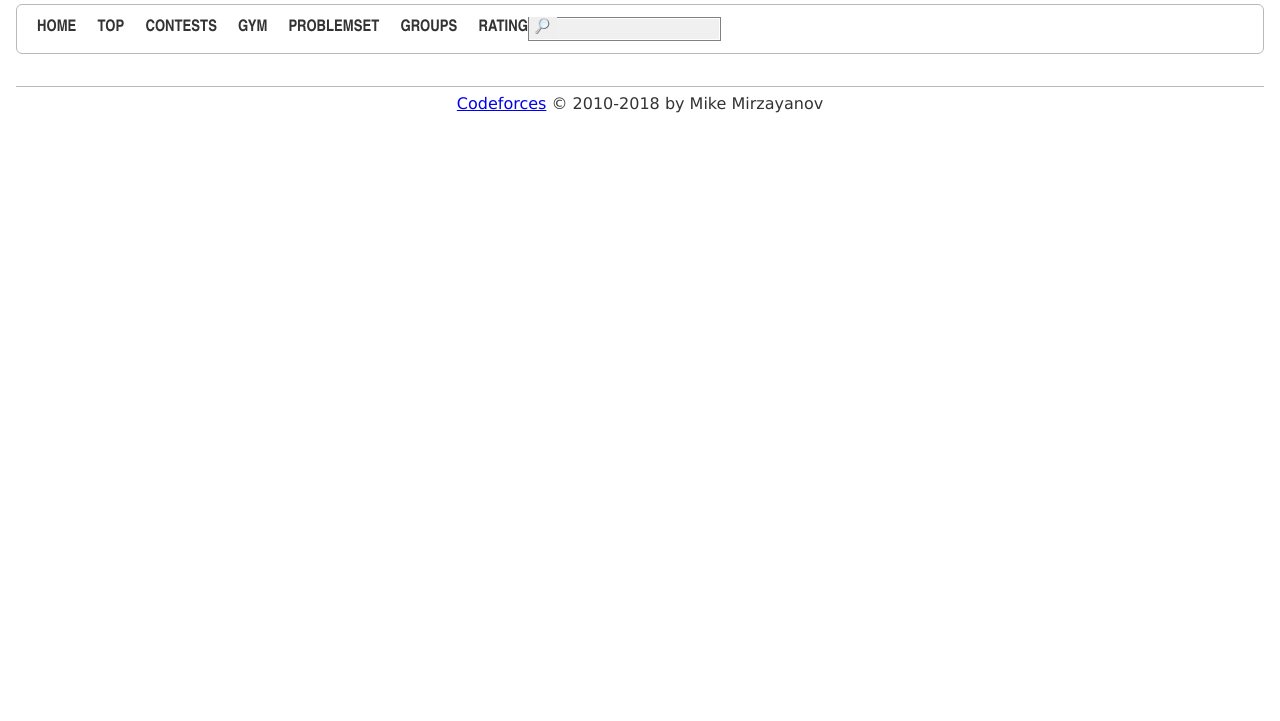
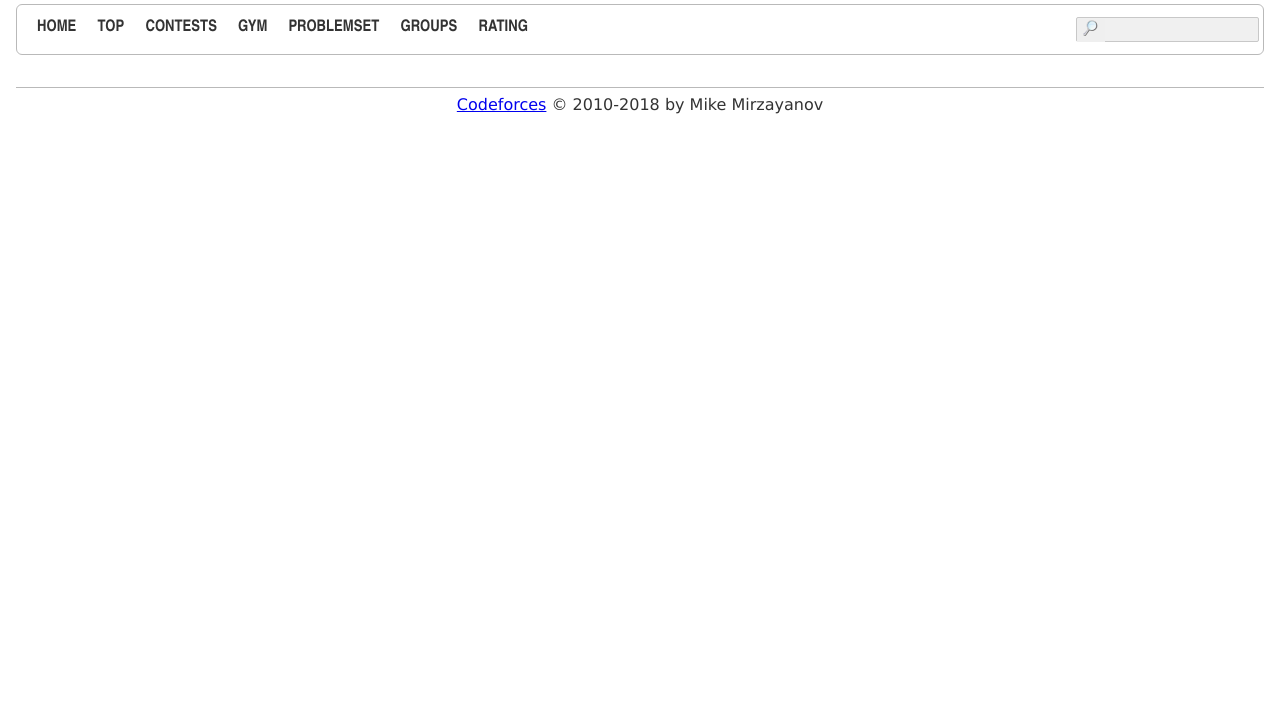
Before and after one commit to MonakhovS/6-try, a plain HTML site: page index.html in a window 1280 px wide. Shown: the part 79-800 px from the top of the page. Drawn offline with Linux system fonts and the light colour scheme.

Commit message:
fix: good search

```diff
--- a/css/style.css
+++ b/css/style.css
@@ -46,6 +46,7 @@ header .enter-or-register-box {
 header nav {
     display: flex;
     flex-direction: row;
+    justify-content: space-between;
     border: 1px solid var(--border-color);
     border-radius: var(--border-radius);
     padding: 0.75rem 0.25rem;
@@ -70,41 +71,47 @@ header nav ul li a {
     text-transform: uppercase;
 }
 
-header nav form {
-    align-items: end;
-}
-
 .search {
     padding-left: 20px;
-    width: 170px;
-    height: 20px;
+    padding-bottom: 4px;
+    width: 160px;
+    height: 18px;
+    border-radius: 2px;
+    background-color: #f0f0f0;
 }
 
 form {
-    display: flex;
-    flex-direction: row;
-    border: 1px solid grey;
+    border: 1px solid rgb(200, 200, 200);
     padding: 1px;
 }
 
 input {
-    flex-grow: 2;
     border: none;
     background-color: #f0f0f0;
-    width: 150px;
+    width: 140px;
+    outline: none;
+}
+
+input[type="text"]
+{
+    font-family: Verdana, sans-serif;
+    font-size: 12px;
 }
 
 input:focus {
     outline: none;
 }
 
-form:focus-within {
-    outline: 1px rgb(255, 0, 0);
+/*
+form:focus {
+    border:#35a5e5 1px solid;
+    box-shadow: 0 0 5px rgba(81, 203, 238, 1);
 }
+*/
 
 button {
     border: none;
-margin-left: -20px;
+    margin-left: -20px;
 }
 
 .middle {
```
